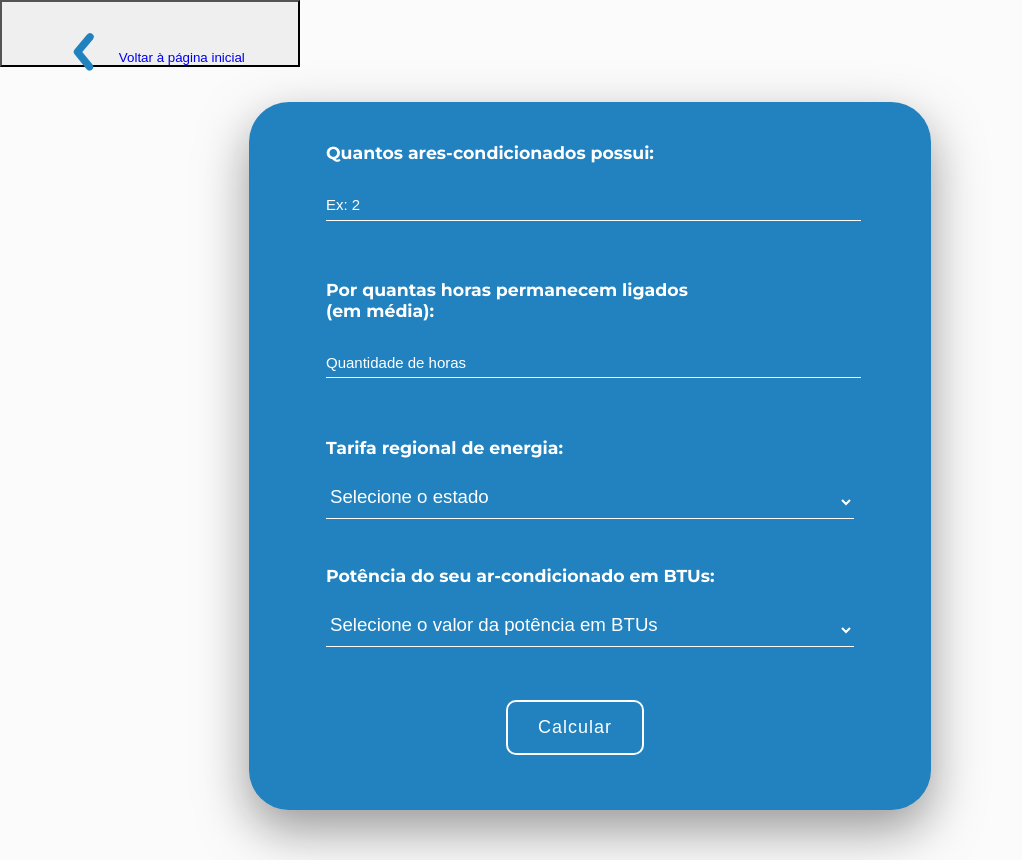
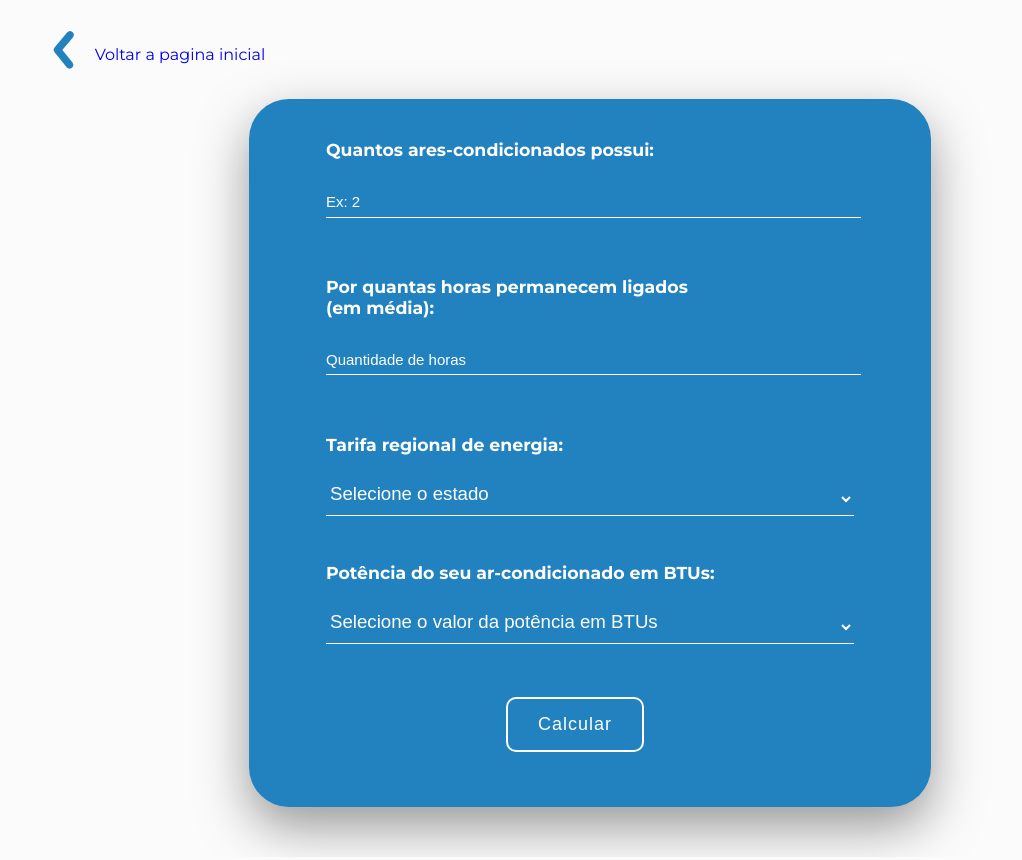
Before and after one commit to letfonsecaa/Projeto-Windas, a plain HTML site: page Site/simulador.html in a window 1280 px wide. Shown: the whole page, without its empty margins (0-1022 px from the left). Drawn offline with nearby package versions, Linux system fonts and the light colour scheme.

Commit message:
adicionando imagens e alterando o html

```diff
--- a/Site/simulador.html
+++ b/Site/simulador.html
@@ -18,10 +18,9 @@
   </head>
 
   <body>
-
-    <button class="button_back">
-      <a href="index.html"><img src="img/arrow-ios-back-svgrepo-com.svg" alt="button-back"> Voltar à página inicial</a>
-  </button>
+    <div class="button_back">
+      <a href="index.html" ><img src="img/arrow-ios-back-svgrepo-com.svg" alt="button-back">Voltar a pagina inicial</a>
+    </div>
   <br>
 
 
```
Also changed, not shown: Site/login.html (+1 -1 lines), 1 other file.
